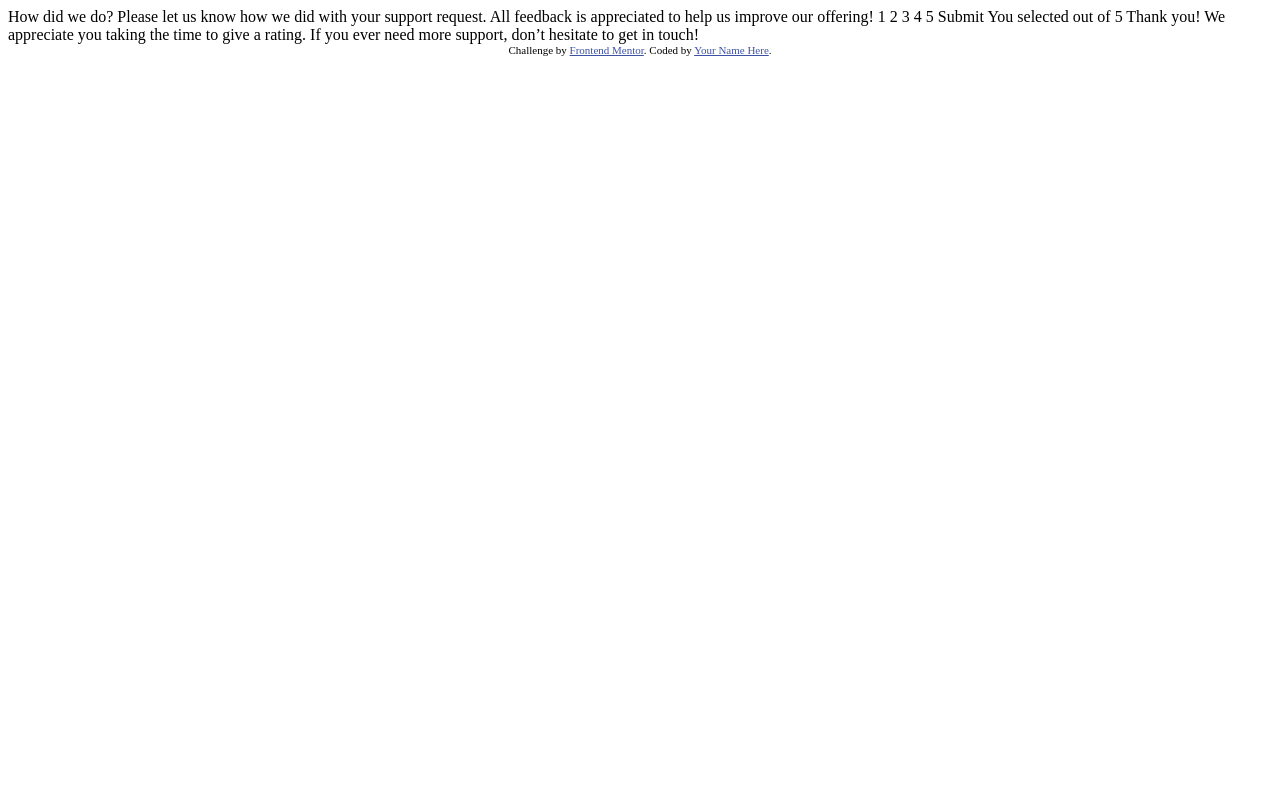
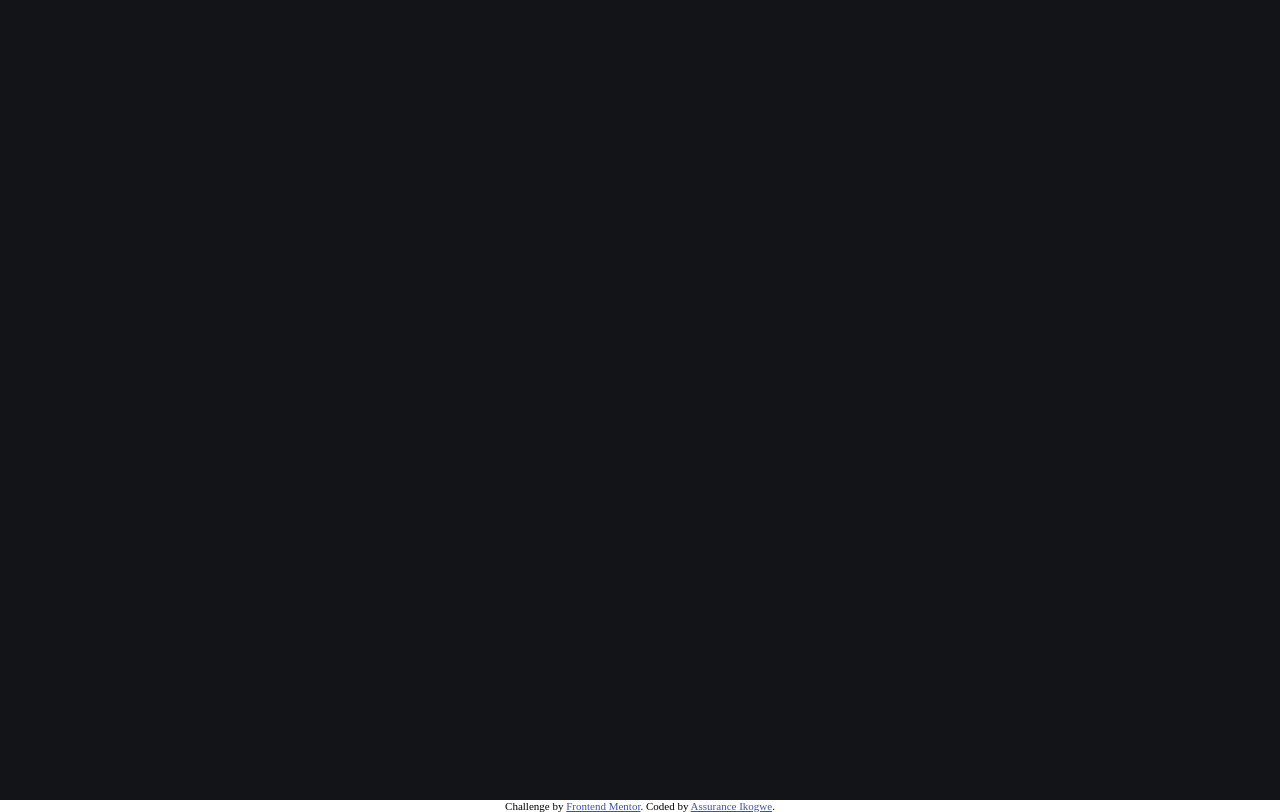
Before and after one commit to Aik-202/interactiveratingcomponent, a plain HTML site: page index.html in a window 1280 px wide. Drawn offline with Linux system fonts and the light colour scheme.

Commit message:
Added the background color of page

```diff
--- /dev/null
+++ b/index.css
@@ -0,0 +1,26 @@
+* {
+    margin: 0;
+    padding: 0;
+}
+
+body {
+    width: 100vw;
+    height: 100vh;
+    overflow-x: hidden;
+}
+
+.attribution {
+    font-size: 11px;
+    text-align: center;
+}
+
+.attribution a {
+    color: hsl(228, 45%, 44%);
+}
+
+#entirebody {
+    display: flex;
+    background-color: hsl(216, 12%, 8%);
+    width: 100%;
+    height: 100%;
+}
--- a/index.html
+++ b/index.html
@@ -1,49 +1,56 @@
 <!DOCTYPE html>
 <html lang="en">
+
 <head>
   <meta charset="UTF-8">
-  <meta name="viewport" content="width=device-width, initial-scale=1.0"> <!-- displays site properly based on user's device -->
+  <meta name="viewport" content="width=device-width, initial-scale=1.0">
+  <!-- displays site properly based on user's device -->
 
   <link rel="icon" type="image/png" sizes="32x32" href="./images/favicon-32x32.png">
 
-  <title>Frontend Mentor | Interactive rating component</title>
+  <link rel="stylesheet" href="index.css">
 
-  <!-- Feel free to remove these styles or customise in your own stylesheet 👍 -->
-  <style>
-    .attribution { font-size: 11px; text-align: center; }
-    .attribution a { color: hsl(228, 45%, 44%); }
-  </style>
+  <title>Assurance Ikogwe | Interactive rating component</title>
+
 </head>
+
 <body>
 
   <!-- Rating state start -->
 
-  How did we do?
+  <!-- How did we do?
 
   Please let us know how we did with your support request. All feedback is appreciated
   to help us improve our offering!
 
   1 2 3 4 5
 
-  Submit
+  Submit -->
 
   <!-- Rating state end -->
 
   <!-- Thank you state start -->
 
-  You selected <!-- Add rating here --> out of 5
+  <!-- You selected Add rating here out of 5 -->
 
+  <!--
   Thank you!
 
   We appreciate you taking the time to give a rating. If you ever need more support,
-  don’t hesitate to get in touch!
+  don’t hesitate to get in touch! -->
 
   <!-- Thank you state end -->
+
+  <main id="entirebody">
+    <section>
+    </section>
+  </main>
 
 
   <div class="attribution">
     Challenge by <a href="https://www.frontendmentor.io?ref=challenge" target="_blank">Frontend Mentor</a>.
-    Coded by <a href="#">Your Name Here</a>.
+    Coded by <a href="https://github.com/Aik-202">Assurance Ikogwe</a>.
   </div>
 </body>
+
 </html>
```
